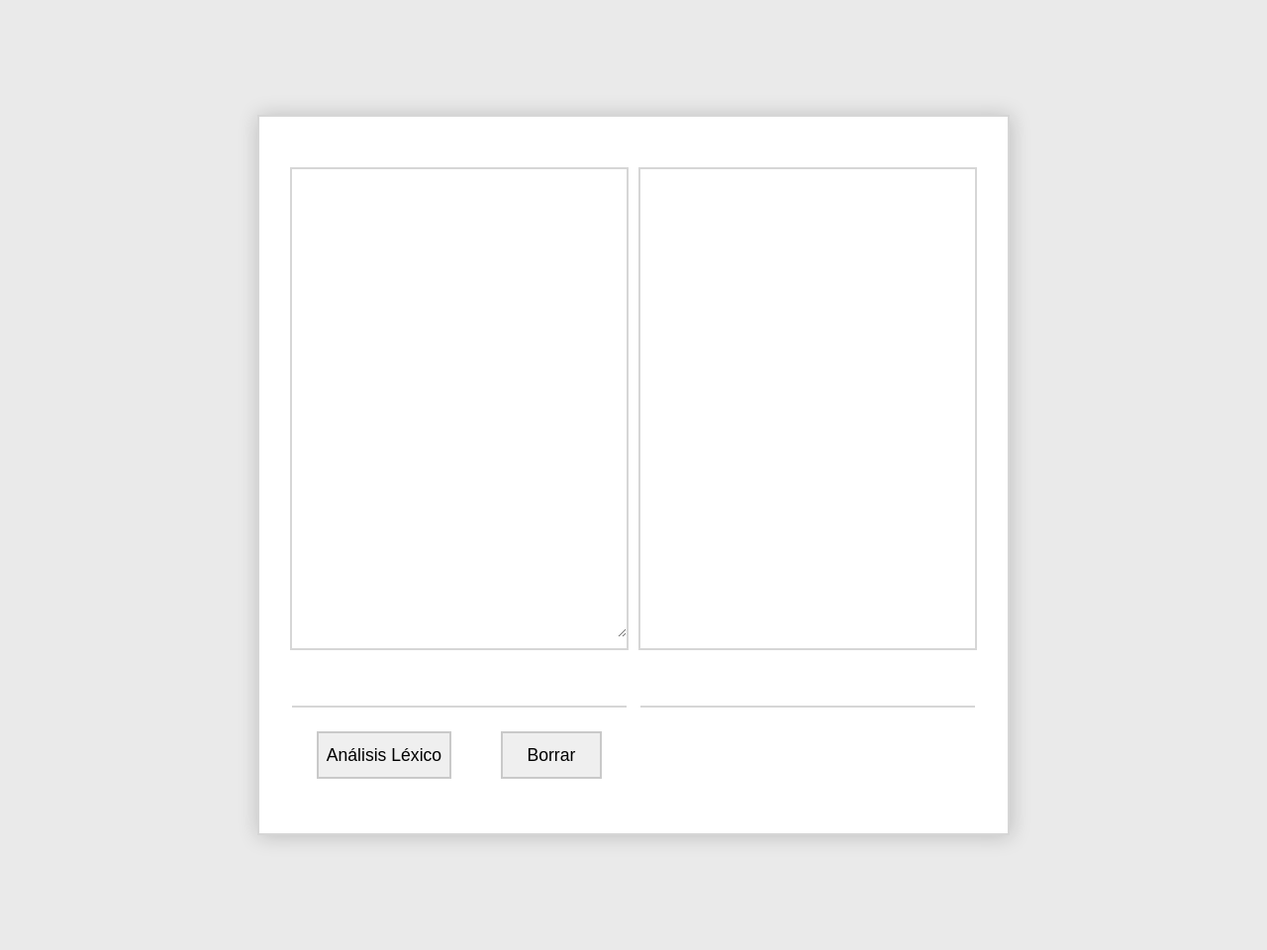
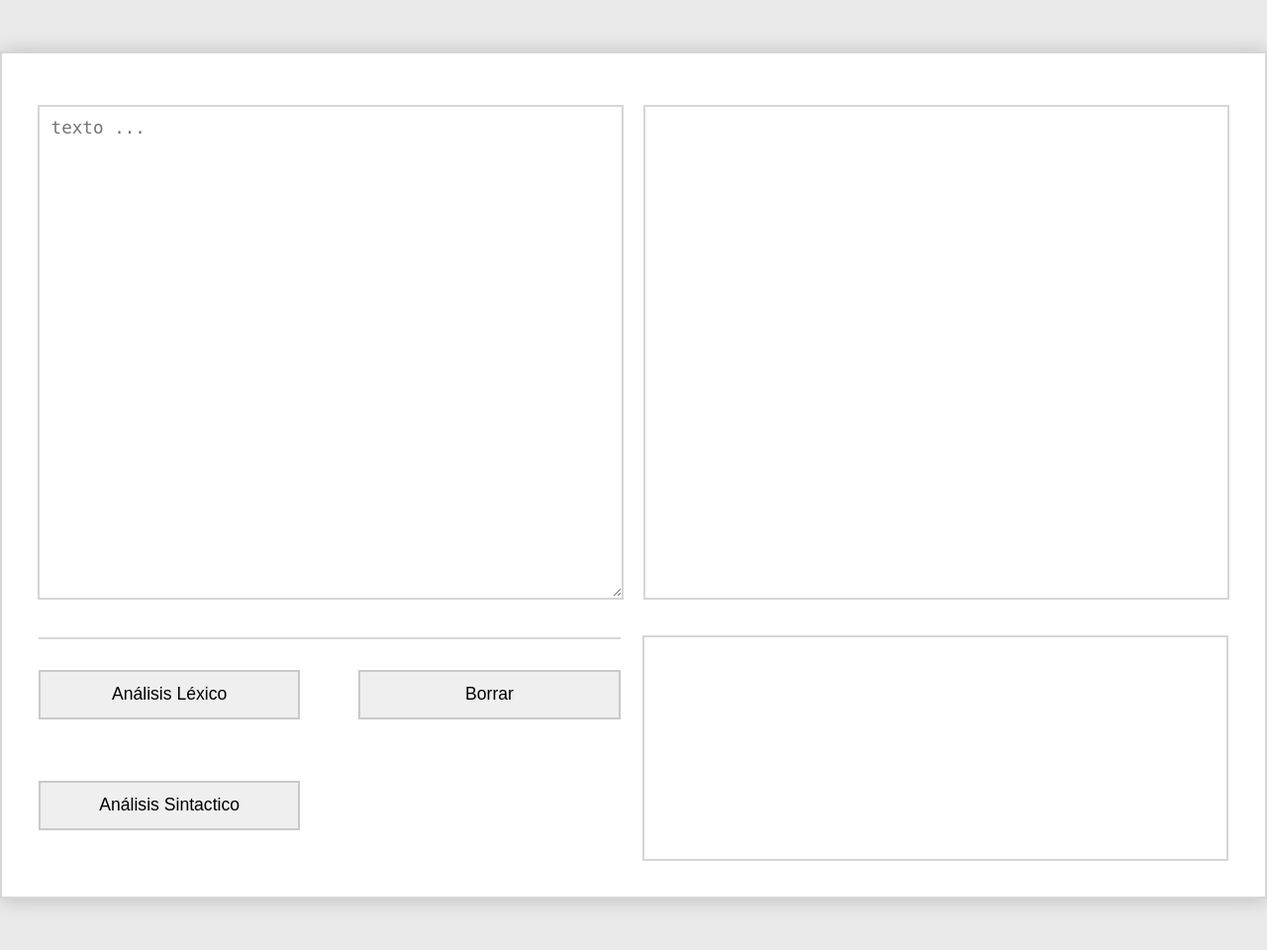
Before and after one commit to hectorProgrammer10/analizadorLExico, a Flask app: page / in a window 1280 px wide. Shown: the whole page at 99% size. Run offline with Flask 3, Linux system fonts and the light colour scheme.

Commit message:
actualizacion - analizador sintactico ciclo for

```diff
--- a/compiladorInterpretes/app.py
+++ b/compiladorInterpretes/app.py
@@ -1,48 +1,75 @@
 from flask import Flask, render_template, request, jsonify
-from ply import lex
+from ply import lex, yacc
+
 app = Flask(__name__)
 
-# Lista de palabras reservadas válidas
-reserved_keywords = {'programa', 'int', 'read', 'printf', 'end'}
 # Lista de palabras reservadas
 reserved = {
-    'programa': 'RESERVADA',
+    'if': 'RESERVADA',
+    'else': 'RESERVADA',
+    'elif': 'RESERVADA',
+    'while': 'RESERVADA',
+    'for': 'RESERVADA',
+    'in': 'RESERVADA',
+    'break': 'RESERVADA',
+    'continue': 'RESERVADA',
+    'def': 'RESERVADA',
+    'return': 'RESERVADA',
+    'import': 'RESERVADA',
+    'from': 'RESERVADA',
+    'as': 'RESERVADA',
+    'class': 'RESERVADA',
+    'try': 'RESERVADA',
+    'except': 'RESERVADA',
+    'finally': 'RESERVADA',
+    'with': 'RESERVADA',
+    'lambda': 'RESERVADA',
+    'yield': 'RESERVADA',
     'int': 'RESERVADA',
-    'read': 'RESERVADA',
-    'printf': 'RESERVADA',
-    'end': 'RESERVADA'
+    'system': 'RESERVADA',
+    'out': 'RESERVADA',
+    'println': 'RESERVADA'
 }
-
-
-def is_similar_to_reserved(word):
-    for keyword in reserved_keywords:
-        if keyword.startswith(word):
-            return True
-    return False
-
 
 # Lista de tokens
 tokens = [
-    'ID',  # Identificador
     'LPAREN',  # (
     'RPAREN',  # )
-    'SIM',
-    'ERROR'
+    'LBRACE',  # {
+    'RBRACE',  # }
+    'SEMICOLON',  # ;
+    'PLUS',  # +
+    'EQ',  # =
+    'LEQ',  # <=
+    'DOT',  # .
+    'STRING',  # "..."
+    'ID',  # Identificadores
+    'DIGITO'
 ] + list(reserved.values())
 
-# Expresiones regulares para tokens
+# Expresiones regulares para tokens simples
 t_LPAREN = r'\('
 t_RPAREN = r'\)'
-t_SIM = r'[;+\-/*=]'
+t_LBRACE = r'\{'
+t_RBRACE = r'\}'
+t_SEMICOLON = r';'
+t_PLUS = r'[\+\-]'
+t_EQ = r'='
+t_LEQ = r'<='
+t_DOT = r'\.'
+t_STRING = r'\".*?\"'
+
+
+def t_DIGITO(t):
+    r'\d+'
+    t.type = 'DIGITO'
+    return t
 
 
 def t_ID(t):
-    r'[a-zA-Z]+'
-    # Verificar si es una palabra reservada similar a una válida
+    r'[a-zA-Z_][a-zA-Z_0-9]*'
     if t.value in reserved:
         t.type = reserved[t.value]
-    elif is_similar_to_reserved(t.value):
-        t.type = 'ERROR'
     else:
         t.type = 'ID'
     return t
@@ -61,7 +88,41 @@ def t_error(t):
 
 # Crear un objeto lexer
 lexer = lex.lex()
-app = Flask(__name__)
+
+# Definir la gramática para el analizador sintáctico
+
+
+# Definir la gramática para el analizador sintáctico
+def p_for_loop(p):
+    '''for_loop : RESERVADA LPAREN RESERVADA EQ DIGITO SEMICOLON ID LEQ DIGITO SEMICOLON ID PLUS PLUS RPAREN LBRACE statement RBRACE'''
+    p[0] = "Correcto"
+
+
+def p_tipo(p):
+    '''tipo : RESERVADA DOT RESERVADA DOT RESERVADA '''
+    p[0] = p[1]
+
+
+def p_statement(p):
+    '''statement : tipo LPAREN STRING PLUS DIGITO RPAREN SEMICOLON'''
+    p[0] = "Correcto"
+
+
+# Variable para almacenar el token donde ocurre el error
+syntax_error_token = None
+
+
+def p_error(p):
+    global syntax_error_token
+    syntax_error_token = p
+    if p:
+        print(f'Error de sintaxis en {p.value} en la posición {p.lexpos}')
+    else:
+        print('Error de sintaxis en EOF')
+
+
+# Crear un objeto parser
+parser = yacc.yacc()
 
 
 @app.route('/')
@@ -71,7 +132,7 @@ def index():
 
 @app.route('/analizar', methods=['POST'])
 def analizar():
-    datos_recibidos = request.json
+    datos_recibidos = request.json['codigo']
     tokens_analizados = []
 
     # Configurar el lexer con los datos recibidos
@@ -84,5 +145,24 @@ def analizar():
     return jsonify(tokens_analizados)
 
 
+@app.route('/analizarSintactico', methods=['POST'])
+def analizar_sintactico():
+    global syntax_error_token
+    syntax_error_token = None
+
+    datos_recibidos = request.json['codigo']
+    result = parser.parse(datos_recibidos)
+
+    if result == "Correcto":
+        return jsonify({'resultado': 'La estructura for es correcta'})
+    else:
+        error_info = {
+            'resultado': 'Error en la estructura for',
+            'token': syntax_error_token.value if syntax_error_token else None,
+            'posicion': syntax_error_token.lexpos if syntax_error_token else None
+        }
+        return jsonify(error_info)
+
+
 if __name__ == '__main__':
     app.run(debug=True, port=8081)
--- a/compiladorInterpretes/static/js/main.js
+++ b/compiladorInterpretes/static/js/main.js
@@ -10,7 +10,7 @@ function analizar() {
     url: "/analizar", // Esta es la ruta de Flask que manejará la solicitud
     type: "POST",
     contentType: "application/json",
-    data: JSON.stringify(codigo),
+    data: JSON.stringify({ codigo: codigo }),
     success: function (response) {
       // Iterar sobre la lista de objetos
       response.forEach(function (obj) {
@@ -99,7 +99,39 @@ function imprimir(resultado) {
 function borrar() {
   let codigo = document.getElementById("codigo");
   let div = document.getElementById("resultado");
+  let resultadoSintactico = document.getElementById("resultadoSintactico");
   codigo.value = " ";
   div.innerHTML = " ";
+  resultadoSintactico.innerHTML = " ";
   contenedor = [];
 }
+
+// ------
+
+function analisisSintactico() {
+  let codigo = document.getElementById("codigo").value;
+  //analizarSintactico
+  $.ajax({
+    url: "/analizarSintactico", // Esta es la ruta de Flask que manejará la solicitud
+    type: "POST",
+    contentType: "application/json",
+    data: JSON.stringify({ codigo: codigo }),
+    success: function (response) {
+      console.log(response);
+      imprimirSintactico(response);
+    },
+    // Esta función se ejecutará si hay un error en la solicitud
+    error: function (error) {
+      console.error("Error en la solicitud:", error);
+    },
+  });
+}
+
+function imprimirSintactico(resultado) {
+  let resultadoSintactico = document.getElementById("resultadoSintactico");
+  if (resultado.resultado == "Error en la estructura for") {
+    resultadoSintactico.innerHTML = `${resultado.resultado}<br>posicion : ${resultado.posicion}<br>token : ' ${resultado.token} '`;
+  } else {
+    resultadoSintactico.innerHTML = `${resultado.resultado}`;
+  }
+}
--- a/compiladorInterpretes/static/styles.css
+++ b/compiladorInterpretes/static/styles.css
@@ -27,8 +27,8 @@ button:hover{
   background-color: rgba(50, 50, 50, 0.2);
 }
 .canva{
-  height: 70%;
-  width: 55%;
+  height: 50rem;
+  width: 80rem;
   padding: 2%;
   display: flex;
   flex-direction: column;
@@ -62,55 +62,58 @@ button:hover{
       background-color: rgba(200, 200, 200, 0.2);
     }
 
-    #resultado{
+    #resultado, #resultadoSintactico{
       height: 96%;
       width: 96%;
       padding: 2%;
       overflow: auto;
     }
 .bottom{
-  height: 16%;
+  height: 36%;
   width: 100%;
   display: flex;
   flex-direction: row;
   justify-content: space-around;
   align-items: center;
 }
+  .buttons{
+    width: 48%;
+    height: 90%;
+
+  }
   .btns{
-    height: 90%;
-    width: 48%;
+    height: 50%;
+    width: 100%;
     display: flex;
-    justify-content: space-around;
+    justify-content: space-between;
     align-items: center;
     border-left: none;
     border-right: none;
     border-bottom: none;
   }
     #btnAnalisis{
-      height: 50%;
-      width: 40%;
+      height: 45%;
+      width: 45%;
     }
     #btnBorrar{
-      height: 50%;
-      width: 30%;
+      height: 45%;
+      width: 45%;
+    }
+    #btnSintactico{
+      height: 45%;
+      width: 45%;
     }
 
 .mi-tabla {
   width: 100%;
   border-collapse: collapse;
-      font-size: 0.8rem;
-      border: 1px solid #dddddd;
+  font-size: 0.9rem;
 }
 
-    .mi-tabla th{
+.mi-tabla th, .mi-tabla td {
   border: 1px solid #dddddd;
   padding: 8px;
-      text-align: center;
-    }
-    .mi-tabla td {
-      border-right: 1px solid #dddddd;
-      padding: 8px;
-      text-align: center;
+  text-align: left;
 }
 
 .mi-tabla th {
--- a/compiladorInterpretes/templates/index.html
+++ b/compiladorInterpretes/templates/index.html
@@ -21,6 +21,7 @@
             id="codigo"
             rows="25"
             cols="70"
+            placeholder="texto ..."
           ></textarea>
         </div>
         <div class="seccion borde fondoCodigo">
@@ -29,6 +30,7 @@
       </div>
       <!-- ---------- -->
       <div class="bottom">
+        <div class="buttons">
           <div class="btns borde">
             <button id="btnAnalisis" class="borde" onclick="analizar()">
               Análisis Léxico
@@ -37,7 +39,19 @@
               Borrar
             </button>
           </div>
-        <div class="btns borde"></div>
+          <div class="btns">
+            <button
+              id="btnSintactico"
+              class="borde"
+              onclick="analisisSintactico()"
+            >
+              Análisis Sintactico
+            </button>
+          </div>
+        </div>
+        <div class="seccion borde fondoCodigo">
+          <div id="resultadoSintactico"></div>
+        </div>
       </div>
     </div>
   </body>
```
Also changed, not shown: compiladorInterpretes/parsetab.py (added, +33 -0 lines), 1 other file. Lines whose indentation alone changed are shown as unchanged.
